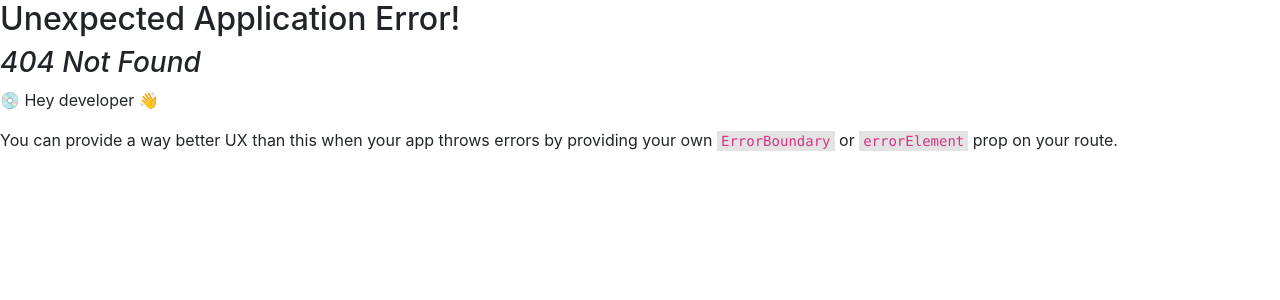
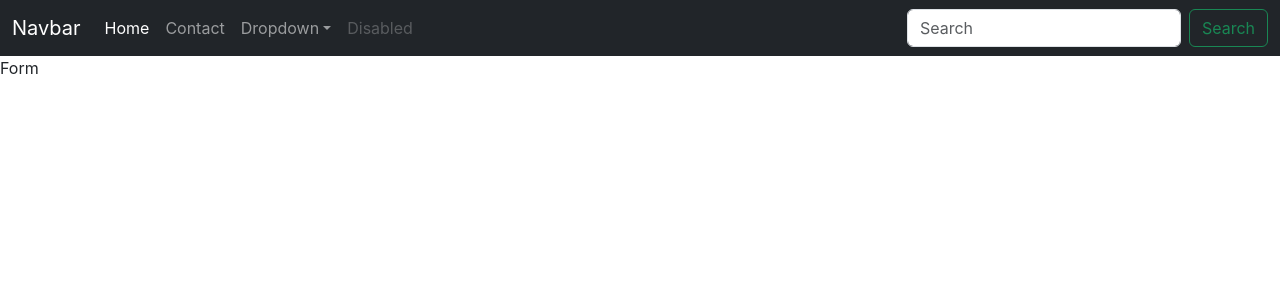
Before and after one commit to omnandurkar/React-Practice-2, a React (Create React App) app: page /form in a window 1280 px wide. Before the commit this address had no page. Shown: the top 300 px of the page. Built offline with nearby package versions, Linux system fonts and the light colour scheme.

Commit message:
linked the pages using Link to and routing

```diff
--- a/src/components/Navbar/Navbar.js
+++ b/src/components/Navbar/Navbar.js
@@ -5,7 +5,7 @@ export default function Navbar() {
   return (
     <>
 
-      <nav className="navbar navbar-expand-lg bg-body-tertiary">
+      <nav className="navbar navbar-expand-lg bg-dark navbar-dark ">
         <div className="container-fluid">
           <a className="navbar-brand" href="#">Navbar</a>
           <button className="navbar-toggler" type="button" data-bs-toggle="collapse" data-bs-target="#navbarSupportedContent" aria-controls="navbarSupportedContent" aria-expanded="false" aria-label="Toggle navigation">
@@ -26,7 +26,9 @@ export default function Navbar() {
                   Dropdown
                 </a>
                 <ul className="dropdown-menu">
-                  <li><a className="dropdown-item" href="#">Action</a></li>
+                  <li>
+                    <Link className="dropdown-item"  to="/form">Form</Link>
+                  </li>
                   <li><a className="dropdown-item" href="#">Another action</a></li>
                   <li><hr className="dropdown-divider"/></li>
                   <li><a className="dropdown-item" href="#">Something else here</a></li>
--- a/src/index.js
+++ b/src/index.js
@@ -10,6 +10,7 @@ import Home from './view/Home/Home'
 import Navbar from './components/Navbar/Navbar';
 import Footer from './components/Footer/Footer';
 import Contact from './view/Contact/Contact'
+import Form from './view/Form/Form';
 
 
 
@@ -32,6 +33,10 @@ const router = createBrowserRouter([
     path: "/contact",
     element: <Contact />,
   },
+  {
+    path: "/form",
+    element: <Form/>
+  }
 ]);
 
 const root = ReactDOM.createRoot(document.getElementById("root"));
--- a/src/view/Contact/Contact.js
+++ b/src/view/Contact/Contact.js
@@ -1,5 +1,6 @@
 import React from 'react';
 import { useState } from 'react';
+import Navbar from '../../components/Navbar/Navbar';
 
 export default function Contact() {
 
@@ -23,7 +24,10 @@ export default function Contact() {
   };
 
   return (
+
+
     <center >
+      <Navbar/>
       <h1>This is Counter</h1>
       <div className="container m-auto mt-5 h-50 center">
         <div className="col-sm-6 mb-3 mb-sm-0">
--- /dev/null
+++ b/src/view/Form/Form.js
@@ -0,0 +1,19 @@
+import React from 'react'
+import Navbar from '../../components/Navbar/Navbar'
+
+export default function Form() {
+
+
+
+
+
+
+
+  return (
+    <>
+    <Navbar/>
+    <div>Form</div>
+
+    </>
+  )
+}
--- a/src/view/Home/Home.js
+++ b/src/view/Home/Home.js
@@ -7,7 +7,7 @@ export default function Home() {
   return (
 
     <>
-    <div>Home</div>
+    <Navbar/>
     <h1>This Is Home Page</h1>
 
 
```
